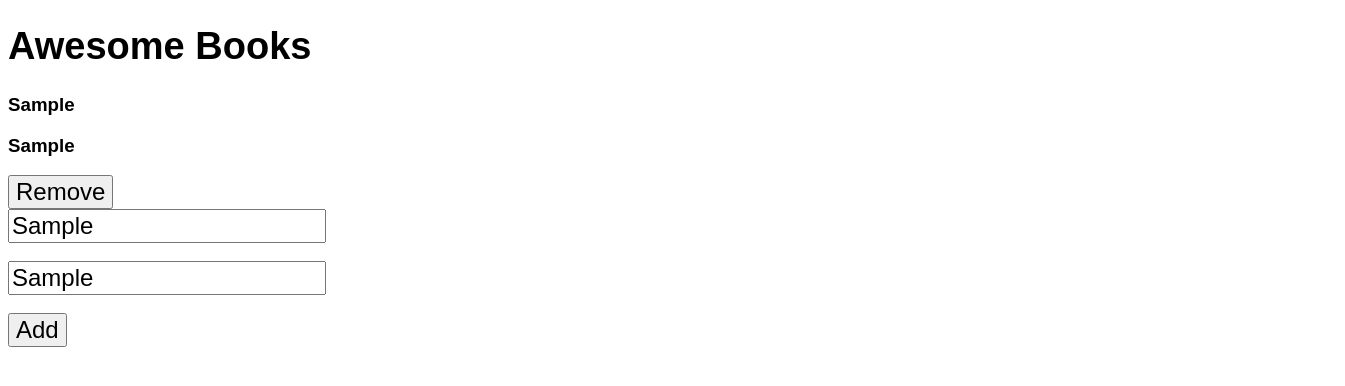
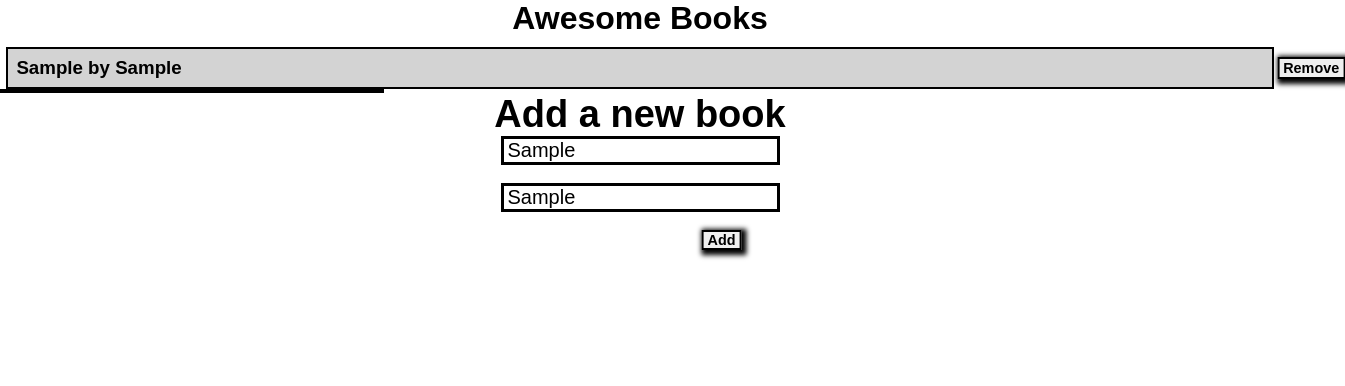
Before and after one commit to joskalenda/awesome_books, a website: page index.html in a window 1280 px wide. Both pictures are taken after typing "Sample", "Sample" into the empty fields and a click on the button "Add". Shown: the whole page, 1345 px wide, since content can reach past the window. Drawn offline with Linux system fonts and the light colour scheme.

Commit message:
Styling for awesome book

```diff
--- a/index.html
+++ b/index.html
@@ -15,6 +15,7 @@
     <section class="container">
     </section>
     <section class="add-section">
+      <h2>Add a new book</h2>
       <input type="text" name="name" placeholder="Title" id="title-id"><br><br>
       <input type="text" name="name" placeholder="Author" id="author-id"><br><br>
       <button id="btn" class="add--btn" type="button">Add</button>
--- a/script.js
+++ b/script.js
@@ -14,9 +14,8 @@ class ObjectBook {
   createElement(list) {
     let books = '';
     list.forEach((div) => {
-      books += `<article class="author-title-div">
-      <h3>${div.authorBook}</h3>
-      <h3>${div.titleBook}</h3>
+      books += `<article class="display-div">
+      <h3>${div.authorBook} by ${div.titleBook}</h3>
       <button class="rmBtn">Remove</button>
       </article>`;
     });
--- a/style.css
+++ b/style.css
@@ -1,19 +1,70 @@
 * {
   box-sizing: border-box;
+  margin: 0;
+  padding: 0;
 }
 
 body {
   font-family: Arial, Helvetica, sans-serif;
+  text-align: center;
+  justify-content: center;
 }
 
-h1 {
+.container {
+  border: 2px solid #000;
+  margin: 0.625rem 0.4rem 0 0.4rem;
+}
+
+.display-div:nth-child(odd) {
+  background-color: lightgray;
+}
+
+
+
+.display-div {
+  text-align: center;
+  justify-content: space-between;
+  display: flex;
+  padding: 8px;
+  width: 100%;
+  margin: 0;
+}
+
+h2 {
   font-size: 38px;
+  text-align: center;
+  justify-content: center;
+}
+
+h2::before {
+  display: block;
+  content: " ";
+  background-color: #000;
+  text-align: center;
+  width: 30%;
+  height: 4px;
 }
 
 input {
-  font-size: 24px;
+  font-size: 20px;
+  padding: 0 0.25rem;
+  border: 3px solid #000;
 }
 
-button {
+input::placeholder {
+  color: #000;
+  font-size: 18px;
+  font-weight: bold;
+}
+
+.add--btn,
+.rmBtn {
   font-size: 24px;
+  padding: 0 0.25rem;
+  border: 2px solid #000;
+  box-shadow: 2px 2px 5px 3px #000;
+  font-size: 0.9rem;
+  font-weight: bold;
+  text-align: end;
+  transform: translateX(5.1rem);
 }
```
